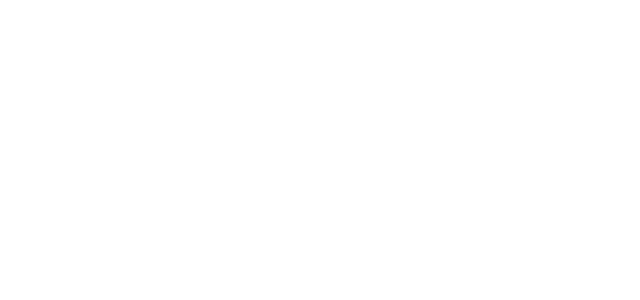
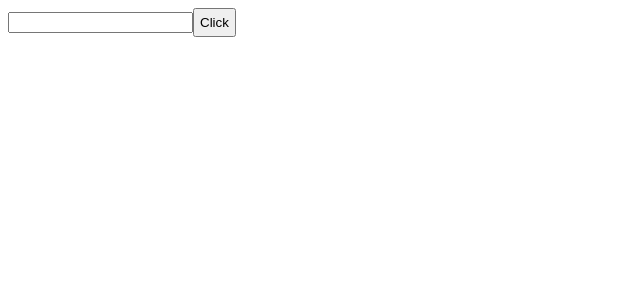
Before and after one commit to YashPandey7/Crio.do, a React (Create React App) app in the folder 4. Mern-1/reactproject/: page / in a window 1280 px wide. Shown: the top 300 px of the page, without its empty margins (0-640 px from the left). Built offline with nearby package versions, Linux system fonts and the light colour scheme.

Commit message:
UseRef()

```diff
--- a/4. Mern-1/reactproject/src/App.jsx
+++ b/4. Mern-1/reactproject/src/App.jsx
@@ -5,6 +5,7 @@
 // import Home from './TakeHome3/Home';
 import Snackbar from './Snackbar';
 import { SnackbarProvider } from 'notistack';
+import Hooks from './Hooks';
 // import Home from './TakeHome2/Home';
 // import Count from './Count';
 // import Home from './TakeHome/Home';
@@ -20,9 +21,10 @@
             {/* <Count/> */}
             {/* <Home /> */}
             {/* <Home /> */}
-            <SnackbarProvider>
+            {/* <SnackbarProvider>
                 <Snackbar />
-            </SnackbarProvider>
+            </SnackbarProvider> */}
+            <Hooks/>
         </>
     );
 }
--- a/4. Mern-1/reactproject/src/Hooks.jsx
+++ b/4. Mern-1/reactproject/src/Hooks.jsx
@@ -1,12 +1,21 @@
-import React from 'react';
+import React, { useEffect, useRef, useState } from 'react';
 
 const Hooks = () => {
+    const count = useRef(0);
+    const inputRef = useRef(null);
 
+    const btn = () => {
+        // inputRef.current.focus();
+        count.current++;
+        console.log("Counter : ",count.current);
+    }
 
-  return (
-    <input type='text'/>
-    <p>No. of times page re-renders : {count}</p>
-  )
+    return (
+        <>
+            <input type = "text" Ref = {inputRef}/>
+            <button type='button' onClick={btn}>Click</button>
+        </>
+    )
 }
 
 export default Hooks;
```
